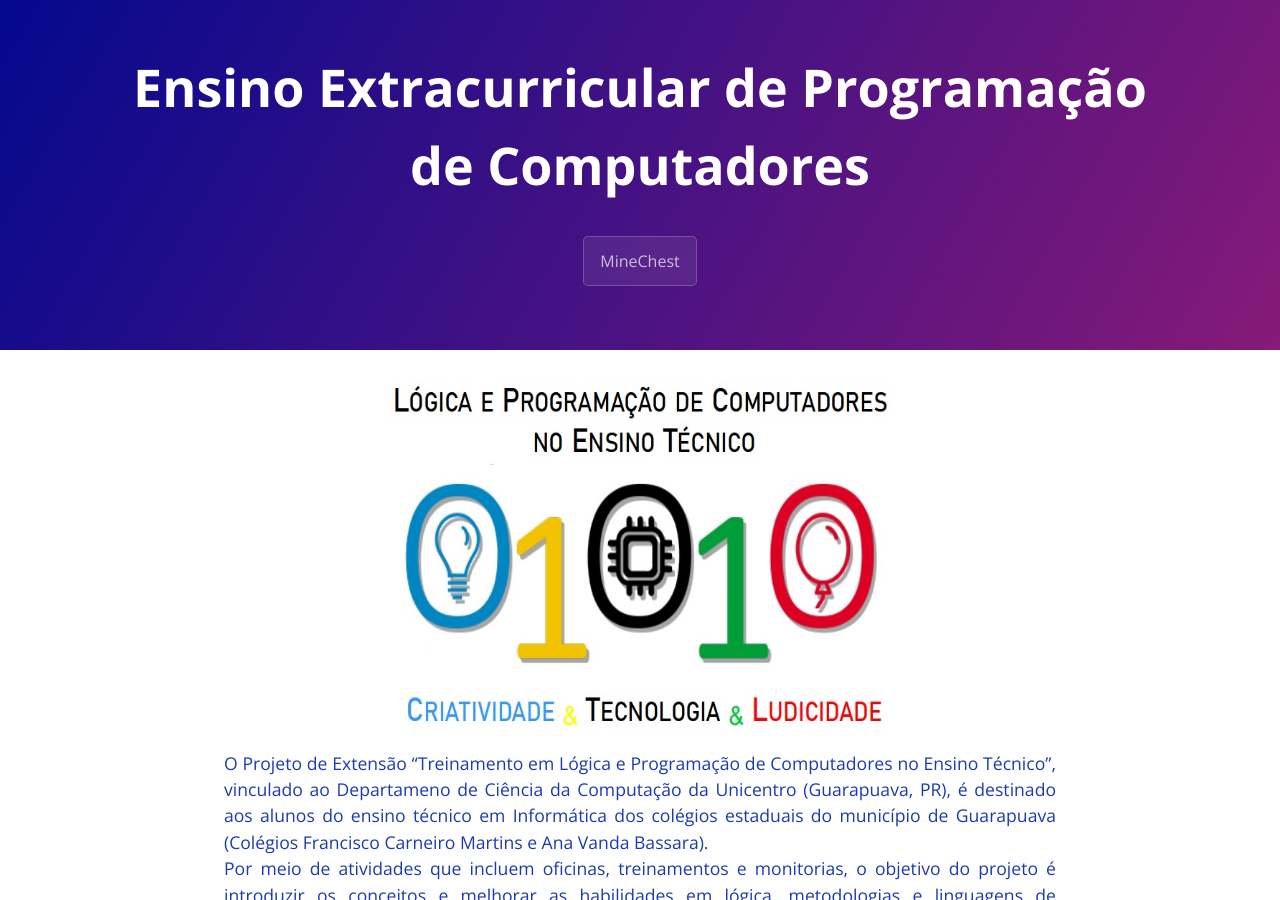
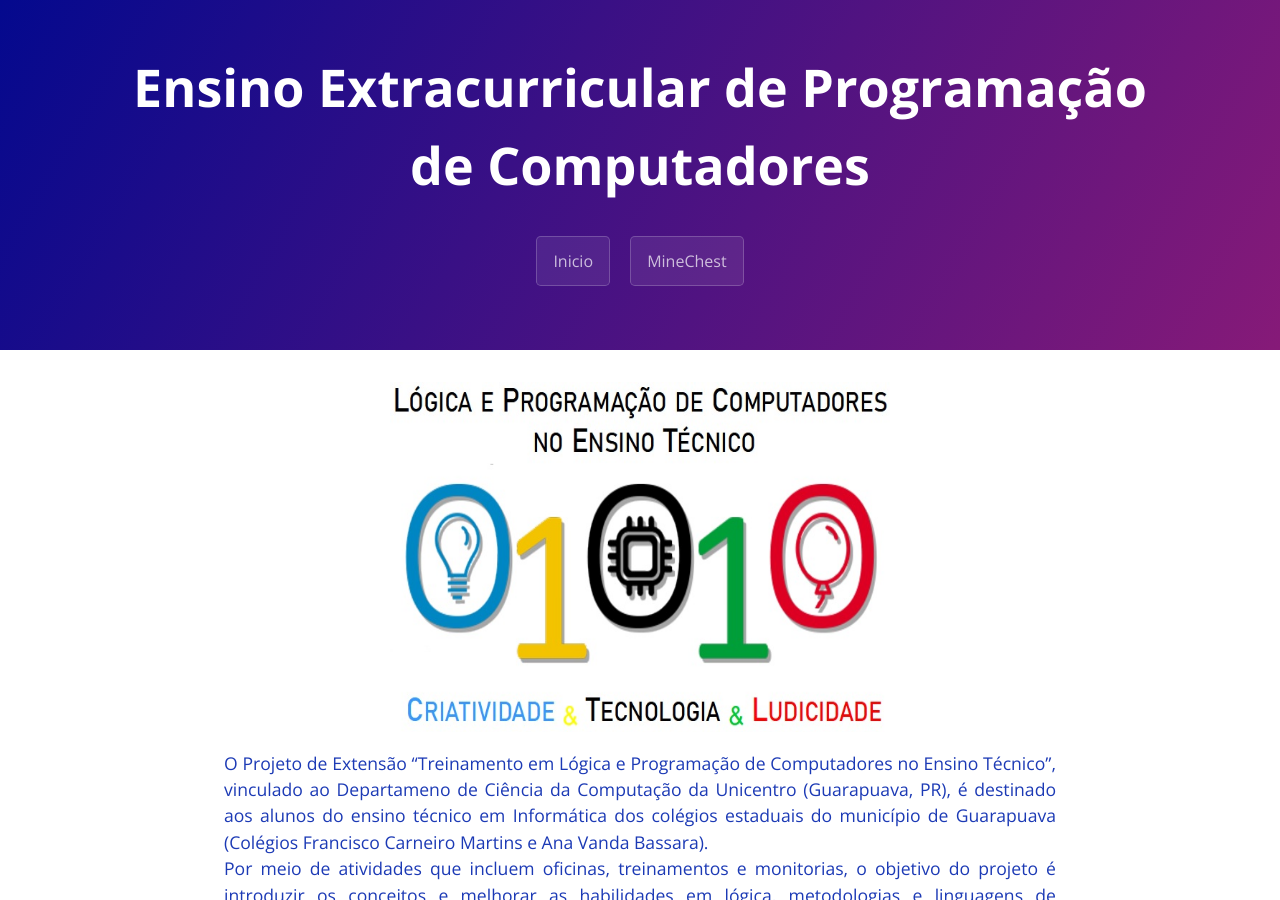
Before and after one commit to E2PC/ProjectPage, a Jekyll site: the page built from index.md, in a window 1280 px wide and 900 px high. Built offline with Jekyll 4.4.1, drawn with Linux system fonts in a browser that asks for light colours.

Commit message:
Update template.html

```diff
--- a/_layouts/template.html
+++ b/_layouts/template.html
@@ -26,6 +26,7 @@
     <section class="page-header">
       <h1 class="project-name">{{ page.title }}</h1>
       <h2 class="project-tagline"></h2>
+       <a href="https://e2pc.github.io/ProjectPage/index" class="btn">{{ page.button }}</a>
       {% for page in site.pages %}
         {% if page.blocker == 0 %}
           <a href= {{ page.filename }} class="btn">{{ page.button }}</a>
```
